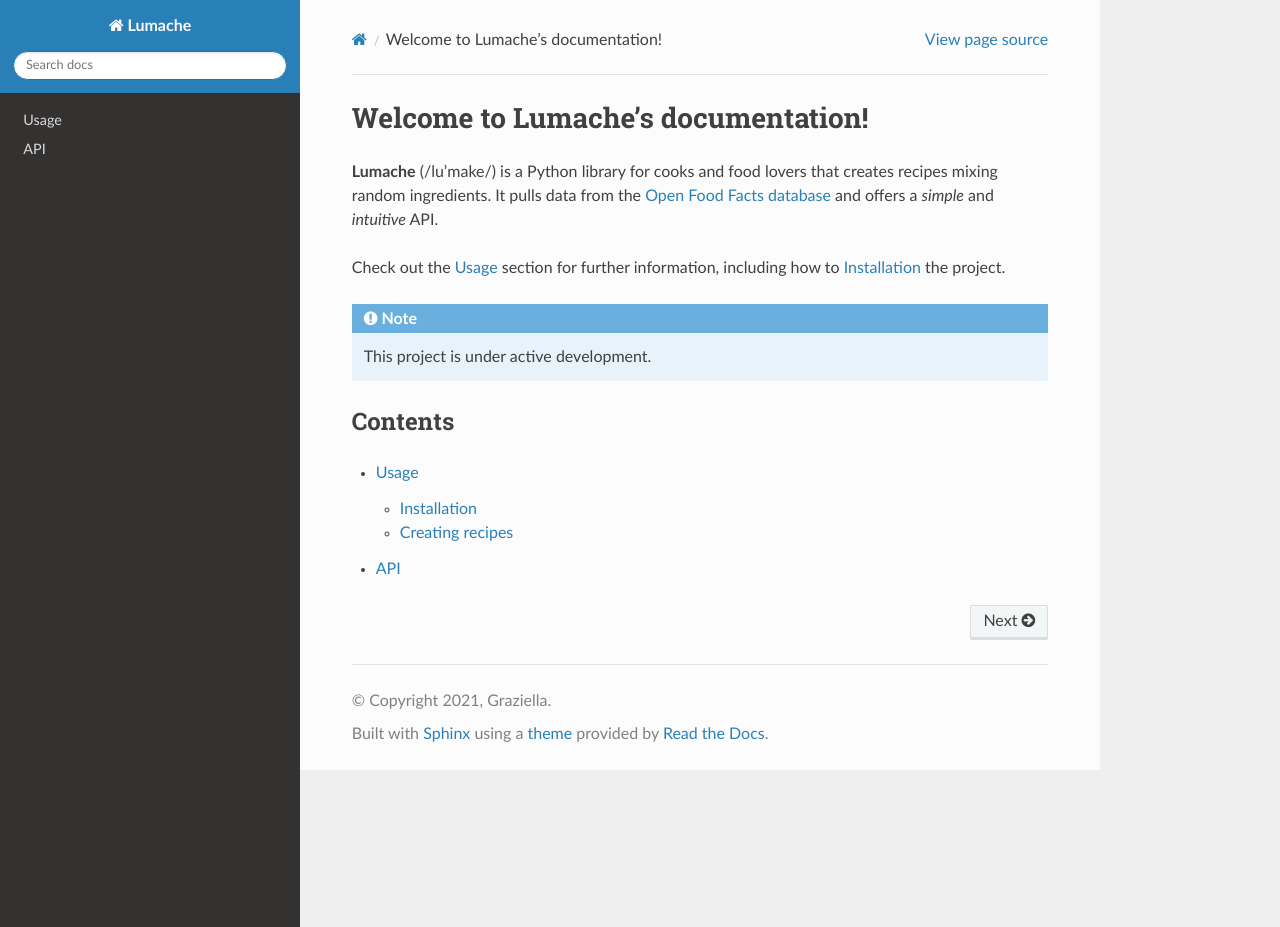
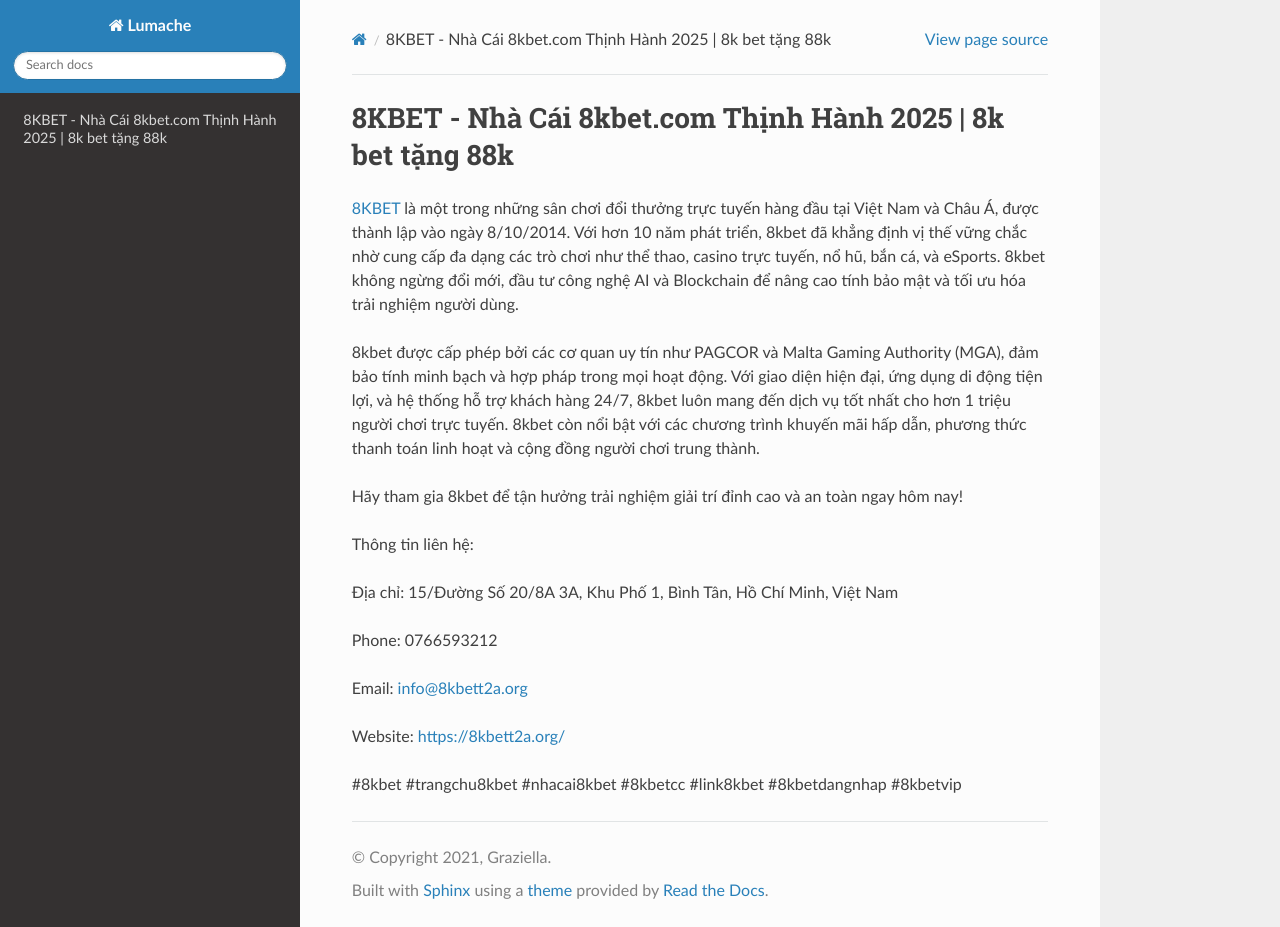
Before and after one commit to syvan0897/8kbett2aorg, a Sphinx documentation site: the page built from docs/source/index.rst, in a window 1280 px wide and 927 px high. Built offline with Sphinx 7.4.7 and the Read the Docs theme 3.1.0, drawn with Linux system fonts in a browser that asks for light colours.

Commit message:
Update index.rst

```diff
--- a/docs/source/index.rst
+++ b/docs/source/index.rst
@@ -1,22 +1,20 @@
-Welcome to Lumache's documentation!
+8KBET - Nhà Cái 8kbet.com Thịnh Hành 2025 | 8k bet tặng 88k
 ===================================
 
-**Lumache** (/lu'make/) is a Python library for cooks and food lovers
-that creates recipes mixing random ingredients.
-It pulls data from the `Open Food Facts database <https://world.openfoodfacts.org/>`_
-and offers a *simple* and *intuitive* API.
+`8KBET <https://8kbett2a.org/>`_ là một trong những sân chơi đổi thưởng trực tuyến hàng đầu tại Việt Nam và Châu Á, được thành lập vào ngày 8/10/2014. Với hơn 10 năm phát triển, 8kbet đã khẳng định vị thế vững chắc nhờ cung cấp đa dạng các trò chơi như thể thao, casino trực tuyến, nổ hũ, bắn cá, và eSports. 8kbet không ngừng đổi mới, đầu tư công nghệ AI và Blockchain để nâng cao tính bảo mật và tối ưu hóa trải nghiệm người dùng.
 
-Check out the :doc:`usage` section for further information, including
-how to :ref:`installation` the project.
+8kbet được cấp phép bởi các cơ quan uy tín như PAGCOR và Malta Gaming Authority (MGA), đảm bảo tính minh bạch và hợp pháp trong mọi hoạt động. Với giao diện hiện đại, ứng dụng di động tiện lợi, và hệ thống hỗ trợ khách hàng 24/7, 8kbet luôn mang đến dịch vụ tốt nhất cho hơn 1 triệu người chơi trực tuyến. 8kbet còn nổi bật với các chương trình khuyến mãi hấp dẫn, phương thức thanh toán linh hoạt và cộng đồng người chơi trung thành.
 
-.. note::
+Hãy tham gia 8kbet để tận hưởng trải nghiệm giải trí đỉnh cao và an toàn ngay hôm nay!
 
-   This project is under active development.
+Thông tin liên hệ:
 
-Contents
---------
+Địa chỉ: 15/Đường Số 20/8A 3A, Khu Phố 1, Bình Tân, Hồ Chí Minh, Việt Nam
 
-.. toctree::
+Phone: 0766593212
 
-   usage
-   api
+Email: info@8kbett2a.org
+
+Website: https://8kbett2a.org/
+
+#8kbet #trangchu8kbet #nhacai8kbet #8kbetcc #link8kbet #8kbetdangnhap #8kbetvip
```
